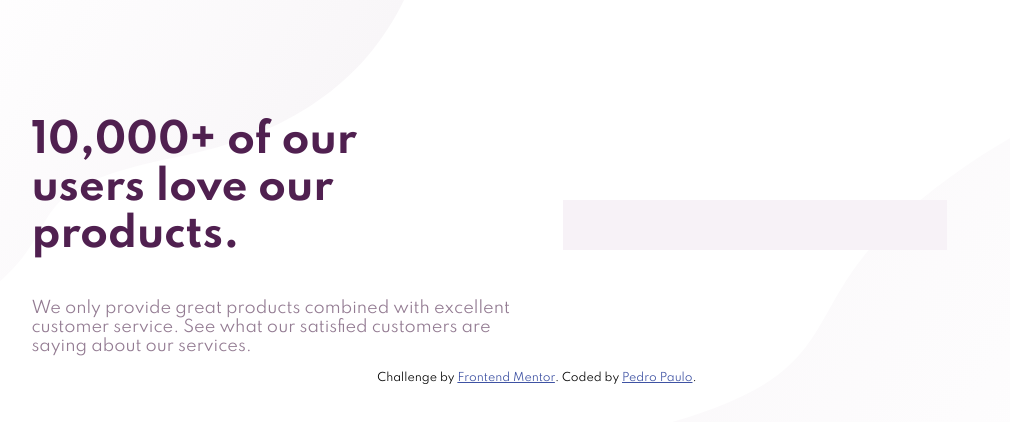
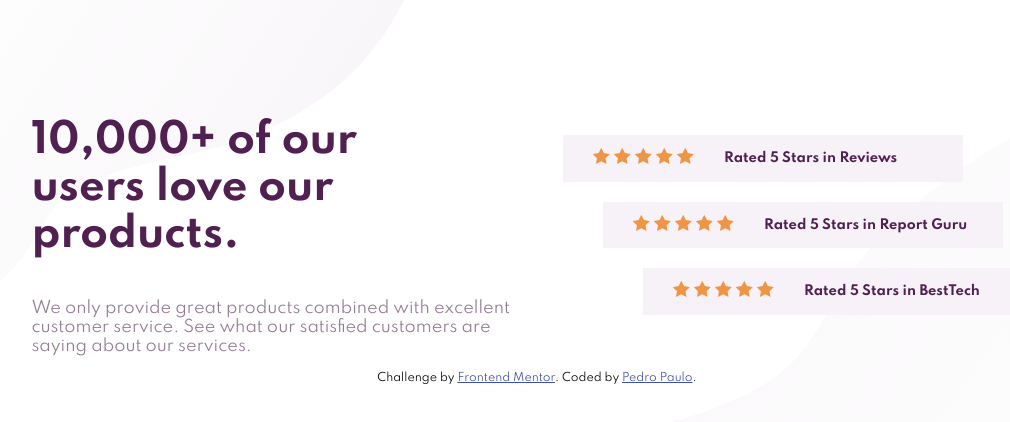
Before and after one commit to AstronautoLunar/desafio-social-proof-section, a plain HTML site: page index.html in a window 1280 px wide. Shown: the whole page, without its empty margins (103-1113 px from the left). Drawn offline with Linux system fonts and the light colour scheme.

Commit message:
Painel das estrelas concluido

```diff
--- a/index.html
+++ b/index.html
@@ -44,7 +44,36 @@
           </article>
         </section>
         <section>
-          <div class="star"></div>
+          <div class="panel-star">
+            <div class="star">
+              <img src="images/icon-star.svg">
+              <img src="images/icon-star.svg">
+              <img src="images/icon-star.svg">
+              <img src="images/icon-star.svg">
+              <img src="images/icon-star.svg">
+            </div>
+            <span>Rated 5 Stars in Reviews</span>
+          </div>
+          <div class="panel-star">
+            <div class="star">
+              <img src="images/icon-star.svg">
+              <img src="images/icon-star.svg">
+              <img src="images/icon-star.svg">
+              <img src="images/icon-star.svg">
+              <img src="images/icon-star.svg">
+            </div>
+            <span>Rated 5 Stars in Report Guru</span>
+          </div>
+          <div class="panel-star">
+            <div class="star">
+              <img src="images/icon-star.svg">
+              <img src="images/icon-star.svg">
+              <img src="images/icon-star.svg">
+              <img src="images/icon-star.svg">
+              <img src="images/icon-star.svg">
+            </div>
+            <span>Rated 5 Stars in BestTech</span>
+          </div>
         </section>
       </div>
     </main>
--- a/style/style.css
+++ b/style/style.css
@@ -16,8 +16,11 @@ article {
     width: 30rem;
 }
 
+article > h1, div.panel-star > span {
+    color: hsl(300, 43%, 22%);
+}
+
 article > h1 {
-    color: hsl(300, 43%, 22%);
     font-size: 40px;
     width: 25rem;
 }
@@ -27,22 +30,44 @@ article > p {
     width: 30rem;
 }
 
-div#line-up, section:nth-of-type(2) {
+div#line-up, section:nth-of-type(2), div.panel-star {
     display: flex;
+    align-items: center;
 }
 
 div#line-up {
-    align-items: center;
     justify-content: space-between;
 }
 
 section:nth-of-type(2) {
     flex-direction: column;
     width: 30rem;
+    height: 200px;
+}
+
+div.panel-star {
+    margin-top: 10px;
+    margin-bottom: 10px;
+    width: 25rem;
+    height: 50px;
+    background-color: hsl(300, 24%, 96%);
+    justify-content: flex-start;
+
+}
+
+div.panel-star:nth-of-type(1) {
+    margin-right: auto;
+}
+
+div.panel-star:nth-of-type(3) {
+    margin-left: auto;
 }
 
 div.star {
-    width: 80%;
-    height: 50px;
-    background-color: hsl(300, 24%, 96%);
+    margin: 0 30px;
 }
+
+div.panel-star > span {
+    font-weight: 700;
+    font-size: 13px;
+}
```
